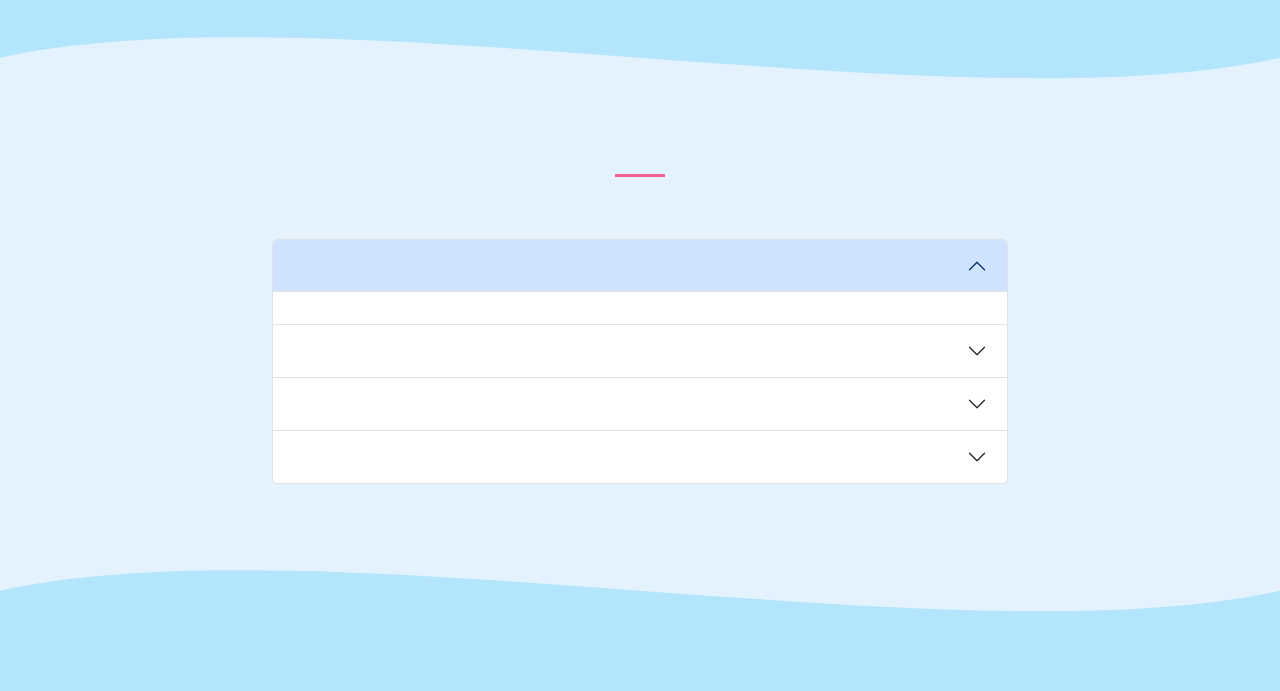
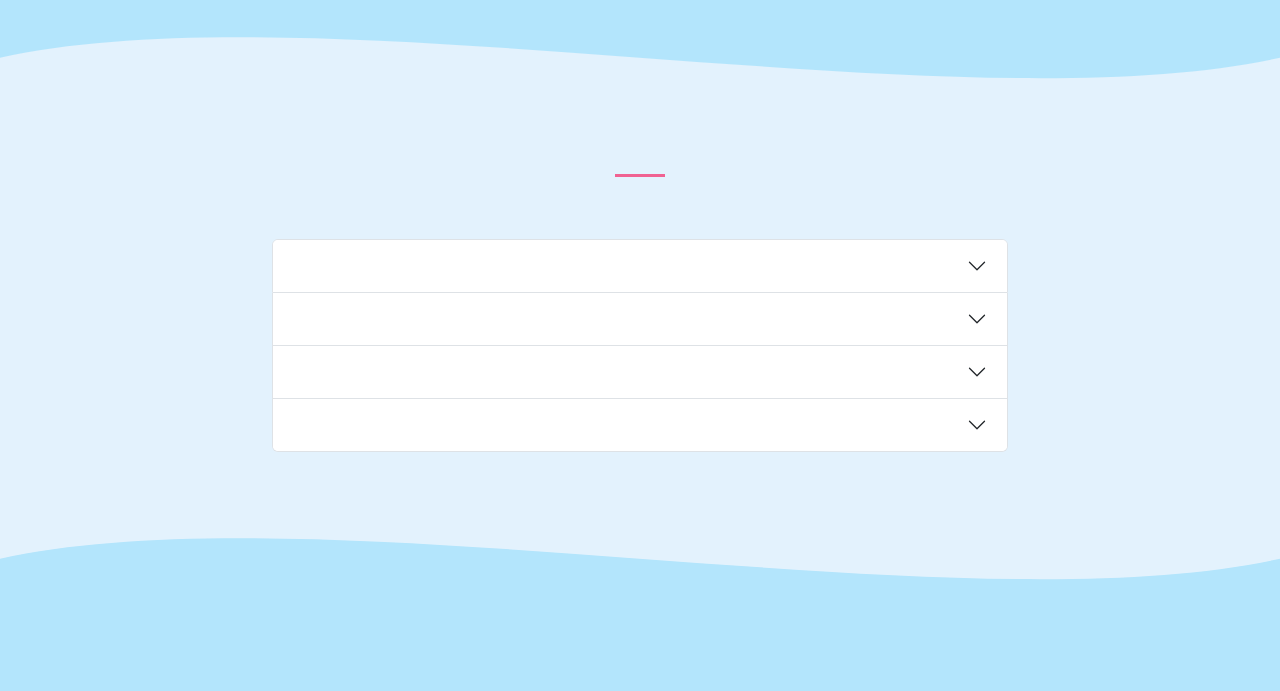
Before and after one commit to LukodeSoftware/ESSA-website, a Flask app: template templates/pricing.html in a window 1280 px wide. Shown: the part 1516-2207 px from the top of the page. Run offline with Flask 3, Linux system fonts and the light colour scheme; the template is opened without the code that fills it, so the values that code supplies are empty; some libraries are stand-ins or nearby versions.

Commit message:
fix: fix first FAQ question open by default

```diff
--- a/templates/pricing.html
+++ b/templates/pricing.html
@@ -227,11 +227,11 @@
                 <div class="accordion" id="faqAccordion">
                     <div class="accordion-item">
                         <h2 class="accordion-header" id="headingOne">
-                            <button class="accordion-button" type="button" data-bs-toggle="collapse" data-bs-target="#collapseOne" aria-expanded="true" aria-controls="collapseOne">
+                            <button class="accordion-button collapsed" type="button" data-bs-toggle="collapse" data-bs-target="#collapseOne" aria-expanded="false" aria-controls="collapseOne">
                                 {{ translations['faq-question-1'] }}
                             </button>
                         </h2>
-                        <div id="collapseOne" class="accordion-collapse collapse show" aria-labelledby="headingOne" data-bs-parent="#faqAccordion">
+                        <div id="collapseOne" class="accordion-collapse collapse" aria-labelledby="headingOne" data-bs-parent="#faqAccordion">
                             <div class="accordion-body">
                                 {{ translations['faq-answer-1'] }}
                             </div>
```
Also changed, not shown: generated-icon.png (deleted).
